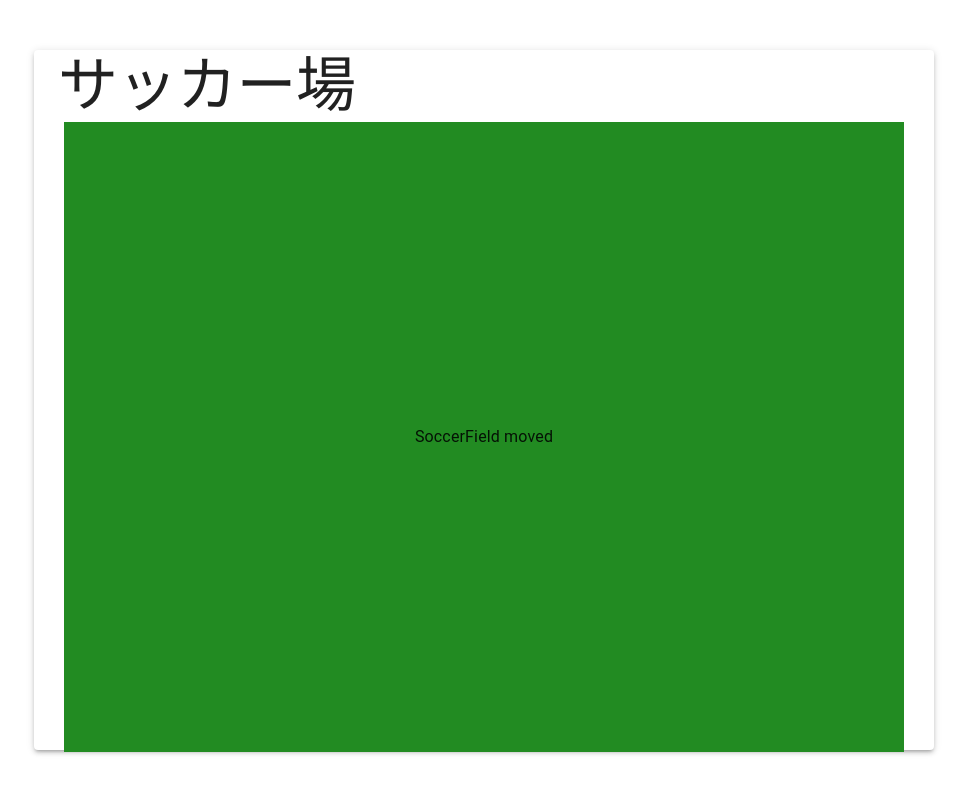
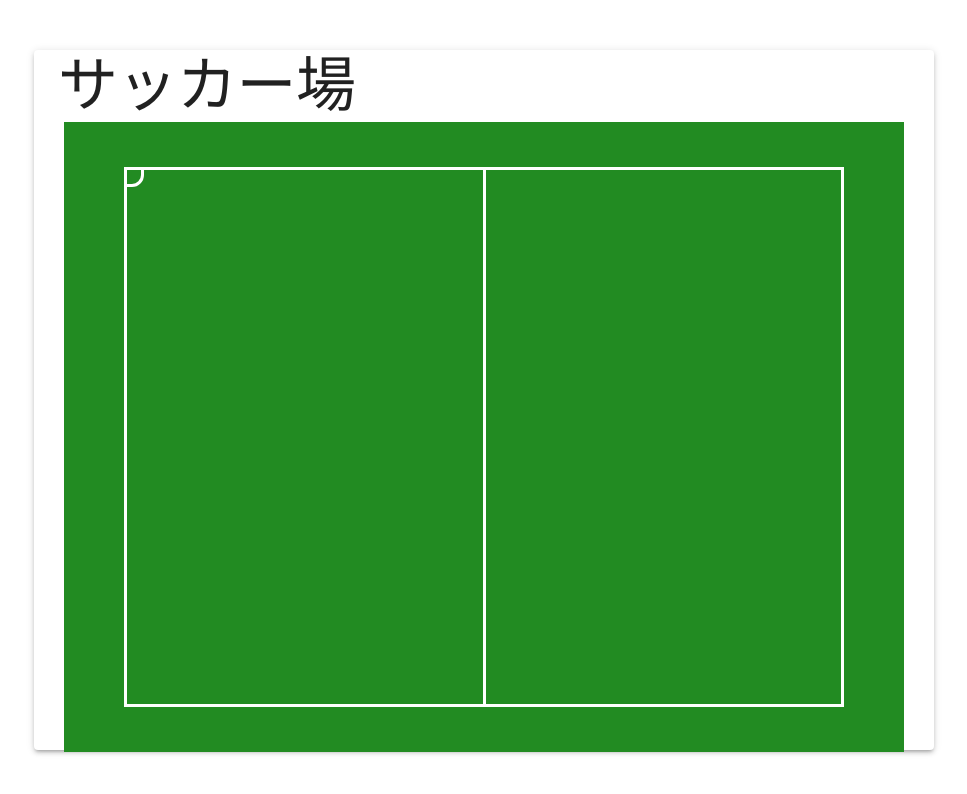
Before and after one commit to kosuke-17/story-block, a Next.js app: page / in a window 1280 px wide. Shown: the top 794 px of the page, without its empty margins (156-1123 px from the left). Built offline with nearby package versions, Linux system fonts and the light colour scheme.

Commit message:
サッカー場の大外のライン作成

```diff
--- a/src/components/SoccerField/index.tsx
+++ b/src/components/SoccerField/index.tsx
@@ -4,14 +4,17 @@ import Box from '@mui/material/Box'
 import Typography from '@mui/material/Typography'
 
 const SoccerField = () => {
+  const centerCSS = {
+    display: 'flex',
+    justifyContent: 'center',
+    alignItems: 'center',
+  }
   return (
     <Box
       sx={{
         width: '100vw',
         height: '100vh',
-        display: 'flex',
-        justifyContent: 'center',
-        alignItems: 'center',
+        ...centerCSS,
       }}
     >
       <Paper
@@ -24,24 +27,48 @@ const SoccerField = () => {
         elevation={3}
       >
         <Typography variant='h2'>サッカー場</Typography>
-        <Box
-          sx={{
-            display: 'flex',
-            justifyContent: 'center',
-            alignItems: 'center',
-          }}
-        >
+        <Box sx={centerCSS}>
+          {/* GreenField */}
           <Box
             sx={{
-              display: 'flex',
-              justifyContent: 'center',
-              alignItems: 'center',
+              ...centerCSS,
               width: '840px',
               height: '630px',
-              bgcolor: '#228B22',
+              bgcolor: 'primary.main',
             }}
           >
-            SoccerField moved
+            {/* SoccerFieldOutLine */}
+            <Box
+              sx={{
+                ...centerCSS,
+                border: '3px solid #FFFFFF',
+                width: '720px',
+                height: '540px',
+                position: 'relative',
+              }}
+            >
+              {/* Corner Arc */}
+              <Box
+                sx={{
+                  width: '20px',
+                  height: '20px',
+                  top: -3,
+                  left: -3,
+                  border: '3px solid #FFFFFF',
+                  borderBottomRightRadius: '60%',
+                  position: 'absolute',
+                }}
+              />
+              {/* SoccerFieldCenterLine */}
+              <Box
+                sx={{
+                  ...centerCSS,
+                  bgcolor: '#FFFFFF',
+                  width: '3px',
+                  height: '100%',
+                }}
+              />
+            </Box>
           </Box>
         </Box>
       </Paper>
```
